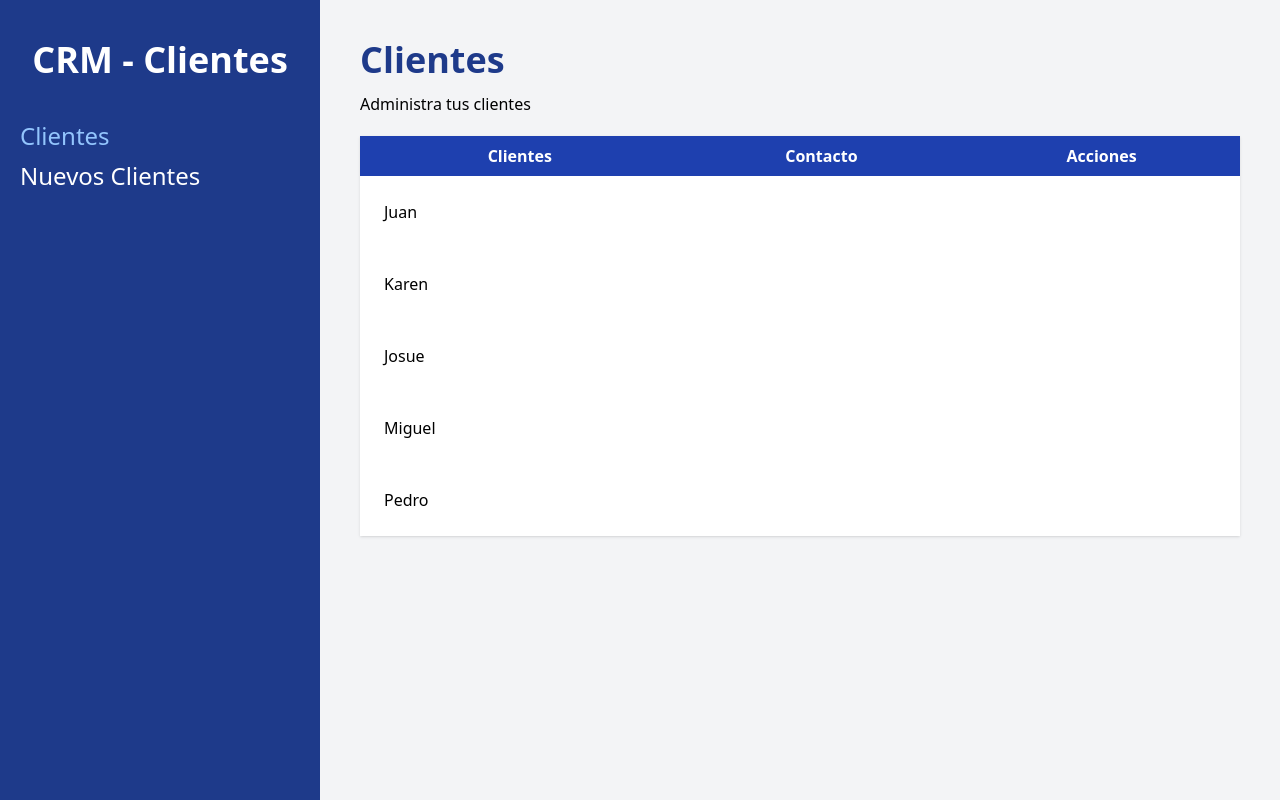
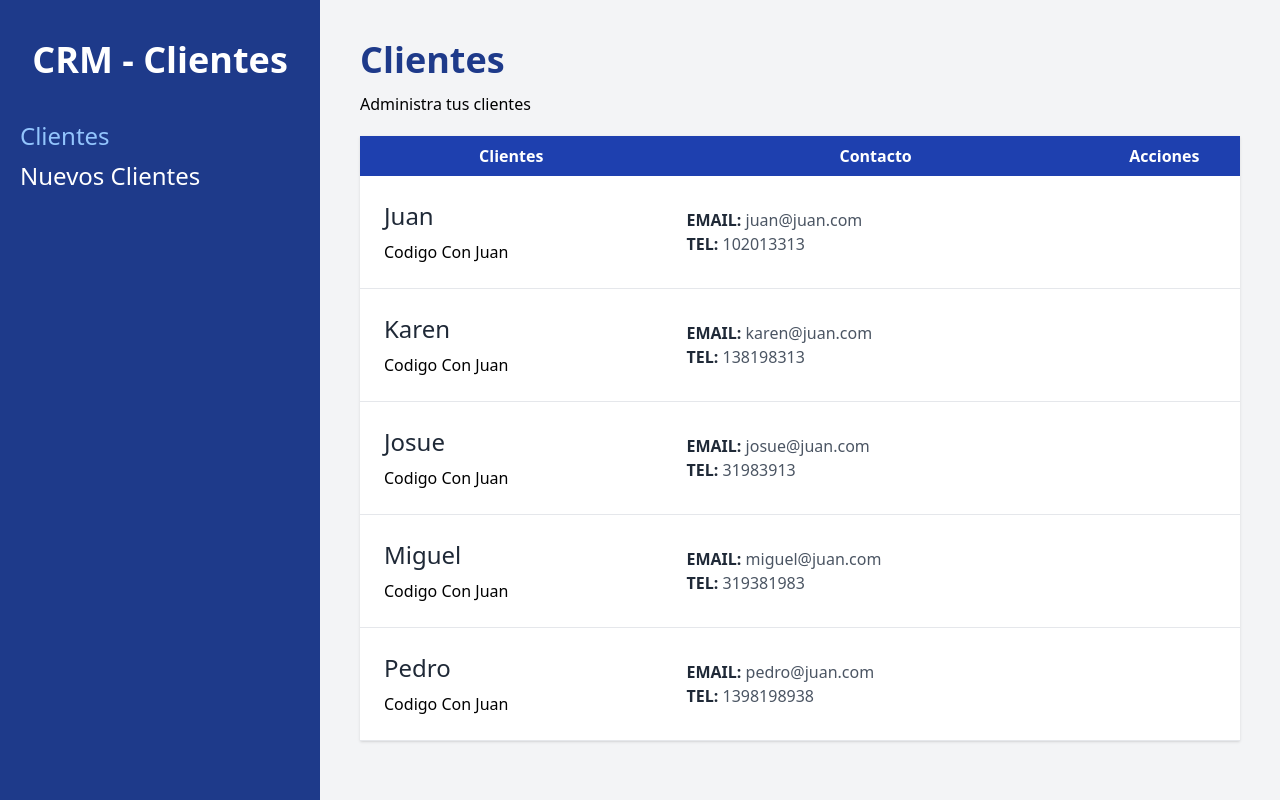
Before and after one commit to Wbahoque09/Proyectos-React, a React (Vite) app in the folder crm-react/: page / in a window 1280 px wide. Built offline with nearby package versions, Linux system fonts and the light colour scheme.

Commit message:
No se por donde quede

```diff
--- a/crm-react/src/components/Cliente.jsx
+++ b/crm-react/src/components/Cliente.jsx
@@ -2,13 +2,19 @@
 
 export const Cliente = ({cliente}) => {
 
-    const {id,nombre,telefono,email,emppresa} = cliente; // Desestructuracion de cliente para acceder mas facil a sus atributos
+    const {id,nombre,telefono,email,empresa} = cliente; // Desestructuracion de cliente para acceder mas facil a sus atributos
 
     return (
         <>
-            <tr>
+            <tr className="border-b">
+                <td className="p-6 space-y-2">
+                    <p className="text-2xl text-gray-800">{nombre}</p>
+                    <p>{empresa}</p>
+                </td>
+
                 <td className="p-6">
-                    {nombre}
+                    <p className="text-gray-600"><span className="text-gray-800 uppercase font-bold">Email: </span>{email}</p>
+                    <p className="text-gray-600"><span className="text-gray-800 uppercase font-bold">Tel: </span>{telefono}</p>
                 </td>
             </tr>
         </>
```
